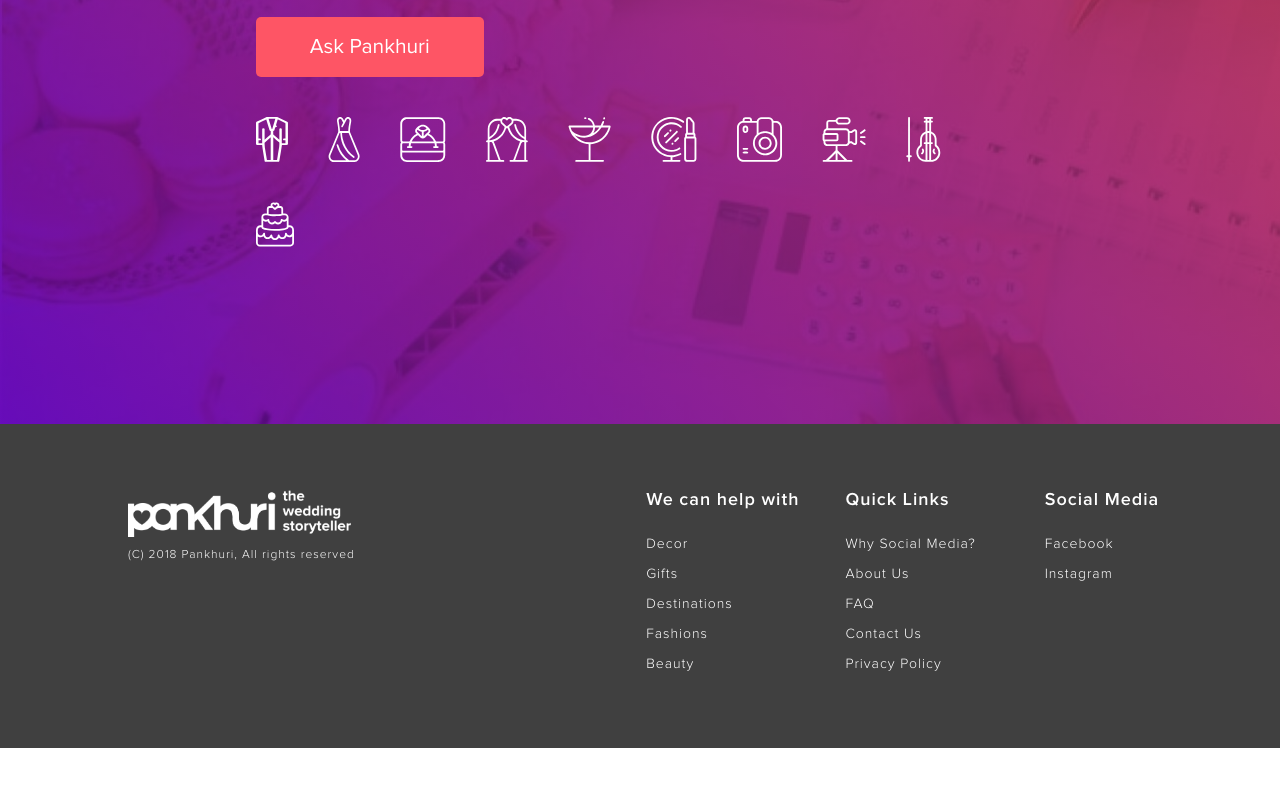
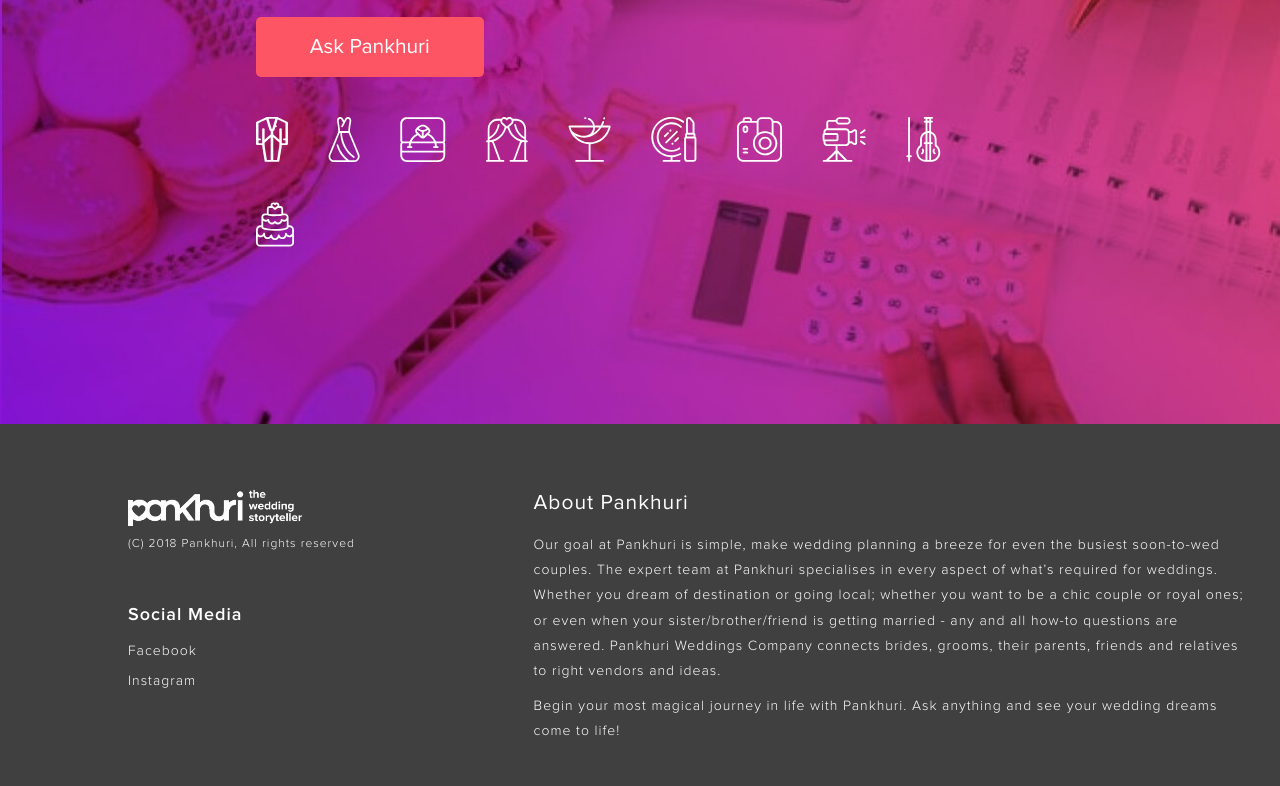
Before and after one commit to aby30/pankhV2, a plain HTML site: page index.html in a window 1280 px wide. Shown: the part 376-1162 px from the top of the page. Before the commit the page ends 1124 px from the top, so only its background shows below. Drawn offline with nearby package versions, Linux system fonts and the light colour scheme.

Commit message:
Addition: added about content in footer and improved the color on Bg

```diff
--- a/index.html
+++ b/index.html
@@ -55,34 +55,21 @@
       <div class="footer__inner">
         <div class="footer__logo"><img src="images/icons/logoWhite.png"/>
           <div class="footer__rights">(C) 2018 Pankhuri, All rights reserved</div>
-        </div>
-        <div class="footer__linksWrap">
-          <div class="footer__linksColumn">
-            <div class="footer__linksColumnTitle">We can help with</div>
-            <ul class="footer__linksColumnList">
-              <li><a href="">Decor</a></li>
-              <li><a href="">Gifts</a></li>
-              <li><a href="">Destinations</a></li>
-              <li><a href="">Fashions</a></li>
-              <li><a href="">Beauty</a></li>
-            </ul>
-          </div>
-          <div class="footer__linksColumn">
-            <div class="footer__linksColumnTitle">Quick Links</div>
-            <ul class="footer__linksColumnList">
-              <li><a href="">Why Social Media?</a></li>
-              <li><a href="">About Us</a></li>
-              <li><a href="">FAQ</a></li>
-              <li><a href="">Contact Us </a></li>
-              <li><a href="">Privacy Policy</a></li>
-            </ul>
-          </div>
           <div class="footer__linksColumn">
             <div class="footer__linksColumnTitle">Social Media</div>
             <ul class="footer__linksColumnList">
               <li><a href="https://www.facebook.com/pankhuri.weddings/" target="_blank">Facebook</a></li>
               <li><a href="https://www.instagram.com/pankhuri.weddings/" target="_blank">Instagram</a></li>
             </ul>
+          </div>
+        </div>
+        <div class="footer__aboutWrap">
+          <div class="footer__aboutInner">
+            <div class="footer__aboutTitle">About Pankhuri </div>
+            <div>
+              <p>Our goal at Pankhuri is simple, make wedding planning a breeze for even the busiest soon-to-wed couples. The expert team at Pankhuri specialises in every aspect of what’s required for weddings. Whether you dream of destination or going local; whether you want to be a chic couple or royal ones; or even when your sister/brother/friend is getting married - any and all how-to questions are answered. Pankhuri Weddings Company connects brides, grooms, their parents, friends and relatives to right vendors and ideas.</p>
+              <p>Begin your most magical journey in life with Pankhuri. Ask anything and see your wedding dreams come to life!</p>
+            </div>
           </div>
         </div>
       </div>
--- a/styles/index.scss
+++ b/styles/index.scss
@@ -191,9 +191,11 @@ body {
     padding: 5% 2% 5% 10%;
     @media(max-width: 768px) {
       display: block;
+      padding: 5% 7% 5%;
+      text-align: center;
     }
   }
-  &__logo, &__linksWrap {
+  &__logo, &__aboutWrap {
     display: table-cell;
     @media(max-width: 768px) {
       display: block;
@@ -215,11 +217,20 @@ body {
   &__rights {
     font-family: 'Proxima-Nova-Light';
     font-size: 12px;
+    margin: 0 0 50px;
   }
-  &__linksWrap {
-    width: 54%;
+  &__aboutWrap {
+    width: 64%;
     @media(max-width: 768px) {
       width: 100%;
+    }
+  }
+  &__aboutTitle {
+    font-size: 21px;
+    margin: 0 0 15px;
+    + div {
+      font-family: 'Proxima-Nova-Light';
+      line-height: 1.8;
     }
   }
   &__linksColumnTitle {
@@ -238,7 +249,7 @@ body {
   }
   &__linksColumnList {
     list-style-type: none;
-    padding: 20px 0 0;
+    padding: 12px 0 0;
     li {
       margin: 0 0 10px;
       font-size: 14px;
@@ -270,7 +281,7 @@ body {
     height: 100%;
     width: 100%;
     font-size: 14px;
-    background-color: rgba(0,0,0,0.4);
+    // background-color: rgba(0,0,0,0.4);
     @media(max-width: 768px) {
       display: block;
       height: auto;
@@ -284,7 +295,7 @@ body {
     width: 100%;
     height: 100%;
     // background-color: rgba(0,0,0,0.5);
-    background: linear-gradient(42.03deg, rgba(122, 12, 233, 0.55) 0%, rgba(254, 85, 101, 0.55) 100%);
+    // background: linear-gradient(42.03deg, rgba(122, 12, 233, 0.55) 0%, rgba(254, 85, 101, 0.55) 100%);
     // background: linear-gradient(42.03deg, rgba(122,12,233,1) 0%, rgba(254,85,101,1) 100%);
     color: #ffffff;
     @media(max-width: 768px) {
```
Also changed, not shown: styles/index.css, 2 other files.
